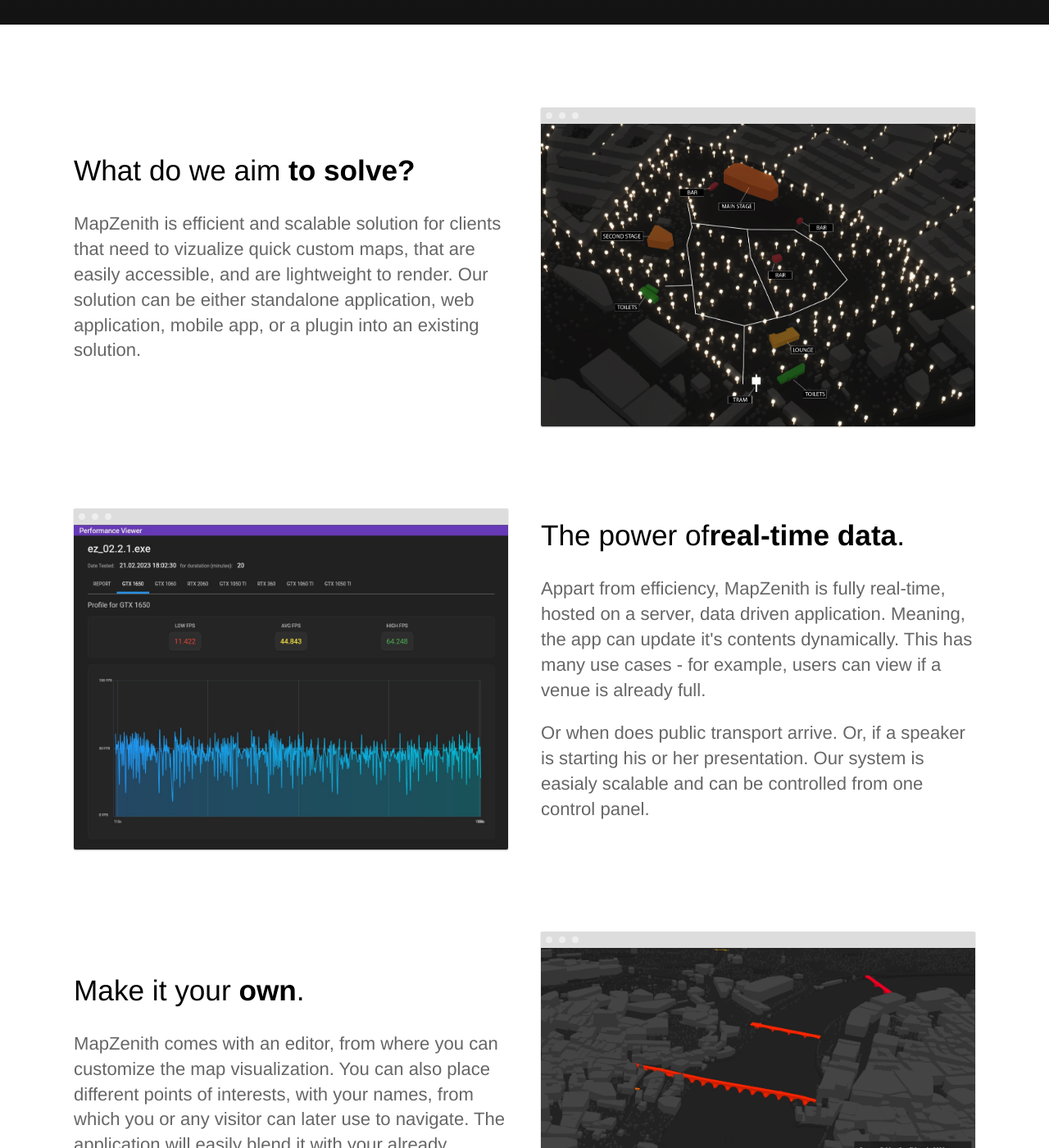
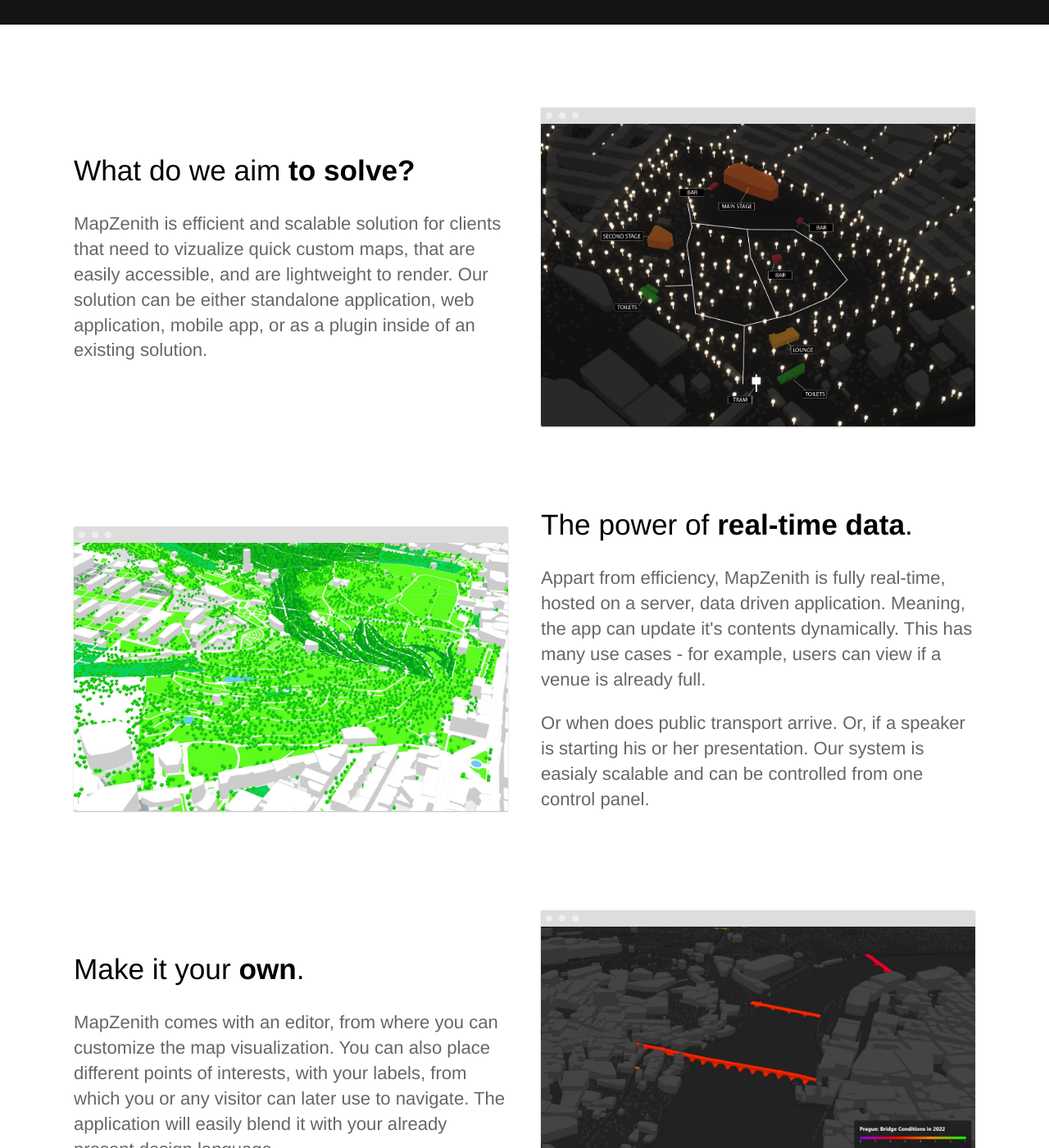
Before and after one commit to stdiomapper/web, a Jekyll site: the page built from index.html, in a window 1280 px wide and 1400 px high, scrolled down 1120 px. Shown: the whole window at 82% size. Built offline with Jekyll 4.4.1, drawn with Linux system fonts in a browser that asks for light colours; some of the changed text lies outside the part shown.

Commit message:
Updated images and fixed mistakes

```diff
--- a/index.html
+++ b/index.html
@@ -6,7 +6,7 @@
 <section class="hero">
 	<div class="text-container">
 		<h1 class="editable"><strong>Lightweight</strong> customizable map visualization, with <strong>real time data input. </strong></h1>
-		<p class="subtext editable">Welcome to WebZenith, a performance focused mapping tool, that can be customized for events, installations, festivals, or large scale applications, responsive to real-time data input - plus it will run anywhere.</p>
+		<p class="subtext editable">Welcome to WebZenith, a performance focused mapping tool, that can be customized for events, installations, festivals, or large scale applications, responsive to real-time data input - and it runs anywhere.</p>
 		<div class="cta button alt"><a href="{{ site.baseurl }}/contact/">Join us for beta test!</a></div>
 		<!-- <div class="cta button alt"><a href="https://docs.google.com/forms/d/1_cWTsAMjqY41hSDHlv1OPGAxE0ORu0SfkoK2mfaMk_4/prefill">Fill a quick questionnaire?</a></div> -->
 
@@ -21,7 +21,7 @@
 		<div class="container flex">
 			<div class="text editable">
 				<h2>What do we aim <strong>to solve?</strong></h2>
-				<p>MapZenith is efficient and scalable solution for clients that need to vizualize quick custom maps, that are easily accessible, and are lightweight to render. Our solution can be either standalone application, web application, mobile app, or a plugin into an existing solution. </p>
+				<p>MapZenith is efficient and scalable solution for clients that need to vizualize quick custom maps, that are easily accessible, and are lightweight to render. Our solution can be either standalone application, web application, mobile app, or as a plugin inside of an existing solution. </p>
 			</div>
 			<div class="image">
 				<img src="{{ site.baseurl }}/images/festival.jpg" alt="Screenshot" class="screenshot editable" />
@@ -32,14 +32,14 @@
 	<section>
 		<div class="container flex">
 			<div class="text editable">
-				<h2>The power of<strong>real-time data</strong>.</h2>
+				<h2>The power of <strong>real-time data</strong>.</h2>
 				<p>Appart from efficiency, MapZenith is fully real-time, hosted on a server, data driven application.
 					Meaning, the app can update it's contents dynamically. This has many use cases - for example, users can view if a venue is already full.</p>
 				<p>Or when does public transport arrive. Or, if a speaker is starting his or her presentation.
 					Our system is easialy scalable and can be controlled from one control panel.</p>
 			</div>
 			<div class="image">
-				<img src="{{ site.baseurl }}/images/tygo_2.jpg" alt="Screenshot" class="screenshot editable" />
+				<img src="{{ site.baseurl }}/images/prague_parks.jpg" alt="Screenshot" class="screenshot editable" />
 			</div>
 		</div>
 	</section>
@@ -50,7 +50,7 @@
 			<div class="text editable">
 				<h2>Make it your <strong>own</strong>.</h2>
 				<p>MapZenith comes with an editor, from where you can customize the map visualization. You can also place different points of interests,
-					with your names, from which you or any visitor can later use to navigate.
+					with your labels, from which you or any visitor can later use to navigate.
 					The application will easily blend it with your already present design language.</p>
 			</div>
 			<div class="image">
```
Also changed, not shown: images/prague_parks.jpg (added).
